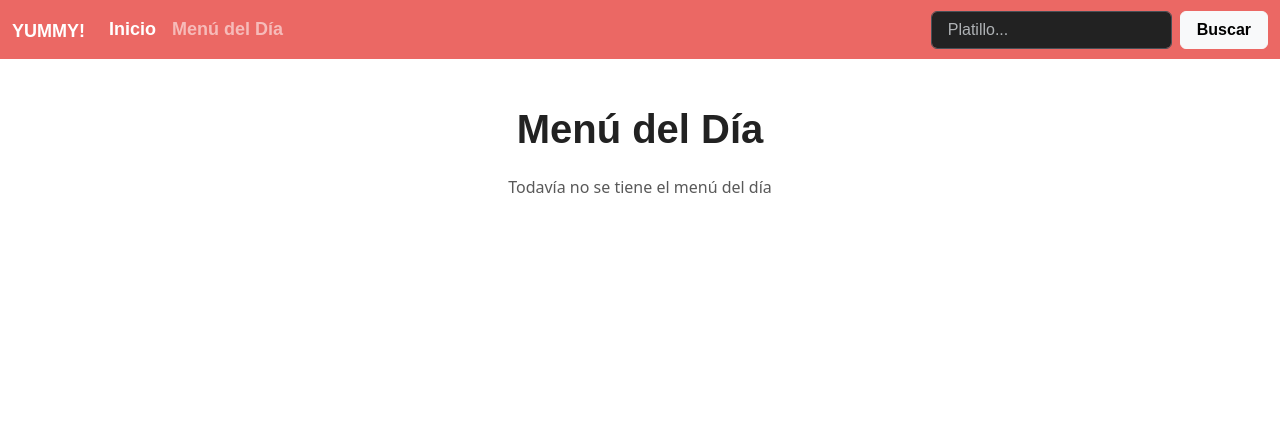
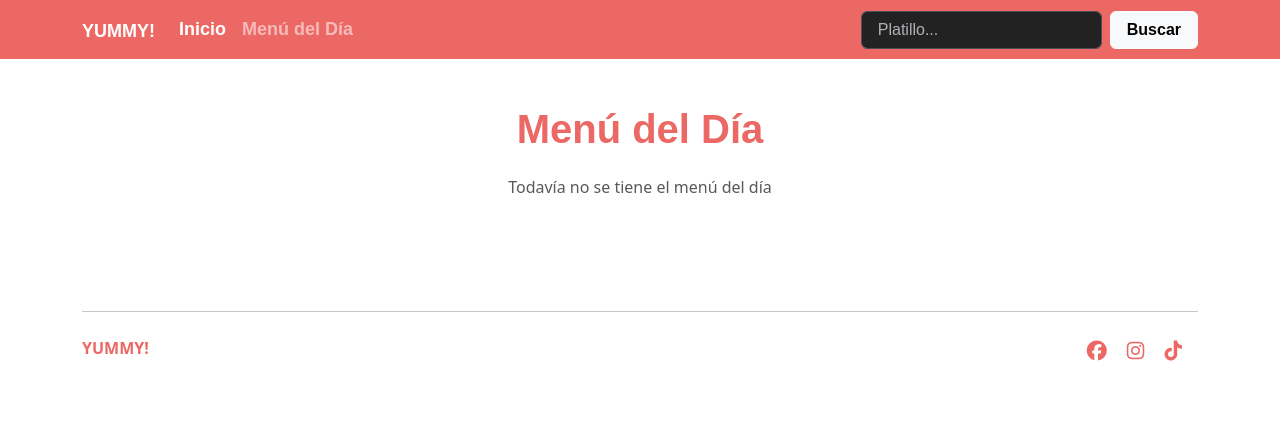
Before and after one commit to alex-brokethecode/daily-dish, a Django app: page /menu/ in a window 1280 px wide. Shown: the top 421 px of the page. Run offline with Django 5.2, Linux system fonts and the light colour scheme; data that the repository does not hold is empty; some libraries are stand-ins or nearby versions; some web fonts are replaced.

Commit message:
refactor: Add styles for footer

```diff
--- a/menu/templates/menu/dish_list.html
+++ b/menu/templates/menu/dish_list.html
@@ -4,7 +4,7 @@
 
 {% block content %}
 <div class="container py-4">
-    <h1 class="text-center mb-4">Menú del Día</h1>
+    <h1 class="text-center mb-4 text-primary">Menú del Día</h1>
     {% if not dishes %}
     <p class="text-center text-muted">Todavía no se tiene el menú del día</p>
     {% else %}
--- a/menu/templates/menu/home.html
+++ b/menu/templates/menu/home.html
@@ -16,5 +16,7 @@
             <img src="https://www.truefoodkitchen.com/wp-content/uploads/2025/01/TFK016_01f_A1B00195-Enhanced-NR_v02.jpg" alt="hero" class="img-fluid h-100 object-fit-cover">
         </div>
         </div>
+
+        {% include "project/partials/contact.html" %}
 </div>
 {% endblock content %}
--- a/templates/project/base.html
+++ b/templates/project/base.html
@@ -6,10 +6,21 @@
     <meta name="viewport" content="width=device-width, initial-scale=1.0" />
     <title>Yummy! | {% block title %}{% endblock title %}</title>
     <link rel="stylesheet" href="{% static "project/css/journal_theme.css" %}">
+    <link
+      rel="stylesheet"
+      href="https://cdnjs.cloudflare.com/ajax/libs/font-awesome/6.7.2/css/all.min.css"
+      integrity="sha512-Evv84Mr4kqVGRNSgIGL/F/aIDqQb7xQ2vcrdIwxfjThSH8CSR7PBEakCr51Ck+w+/U6swU2Im1vVX0SVk9ABhg=="
+      crossorigin="anonymous"
+      referrerpolicy="no-referrer"
+    />
   </head>
   <body>
     {% include "project/partials/navbar.html" %}
+
     <main>{% block content %}{% endblock content %}</main>
+
+    {% include "project/partials/footer.html" %}
+
     <script
       src="https://cdn.jsdelivr.net/npm/bootstrap@5.3.3/dist/js/bootstrap.bundle.min.js"
       integrity="sha384-YvpcrYf0tY3lHB60NNkmXc5s9fDVZLESaAA55NDzOxhy9GkcIdslK1eN7N6jIeHz"
--- /dev/null
+++ b/templates/project/partials/footer.html
@@ -0,0 +1,43 @@
+<footer class="py-2 py-md-3 py-lg-5">
+  <div class="container">
+    <hr class="my-4" />
+
+    <!-- Footer Start -->
+    <div class="d-flex justify-content-between mb-2">
+      <!-- Logo Start -->
+      <div class="col-md-6">
+        <a href="{% url 'menu:home' %}" class="navbar-brand text-primary"
+          >Yummy!</a
+        >
+      </div>
+      <!-- Logo End -->
+
+      <!-- Social Start -->
+      <div class="col-md-6 text-md-end">
+        <a
+          href="https://www.facebook.com"
+          class="text-white me-3 fs-5"
+          target="_blank"
+          title="Facebook"
+          ><i class="fa-brands fa-facebook text-primary"></i
+        ></a>
+        <a
+          href="https://www.instagram.com"
+          class="text-white me-3 fs-5"
+          target="_blank"
+          title="Instagram"
+          ><i class="fa-brands fa-instagram text-primary"></i
+        ></a>
+        <a
+          href="https://www.tiktok.com"
+          class="text-white me-3 fs-5"
+          target="_blank"
+          title="TikTok"
+          ><i class="fa-brands fa-tiktok text-primary"></i
+        ></a>
+      </div>
+      <!-- Social End -->
+    </div>
+    <!-- Footer End -->
+  </div>
+</footer>
--- a/templates/project/partials/navbar.html
+++ b/templates/project/partials/navbar.html
@@ -1,5 +1,5 @@
 <nav class="navbar navbar-expand-lg bg-primary mb-4" data-bs-theme="dark">
-  <div class="container-fluid">
+  <div class="container">
     <a class="navbar-brand" href="{% url "menu:home" %}">Yummy!</a>
     <button
       class="navbar-toggler"
```
Also changed, not shown: templates/project/partials/contact.html (added, +32 -0 lines).
